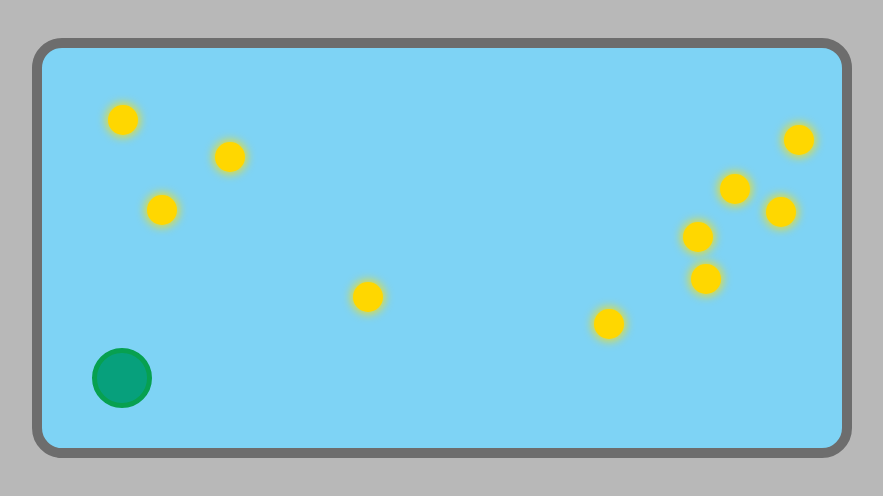
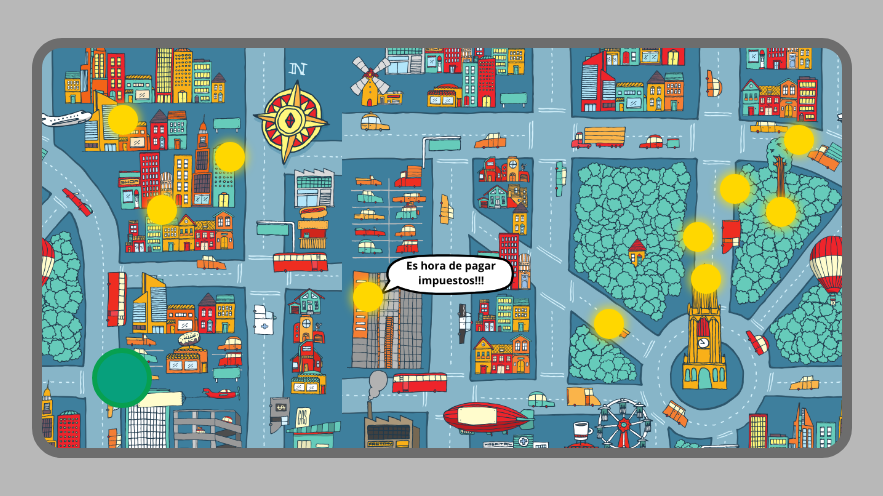
Before and after one commit to NataKaz/Juego-POO-2.0, a plain HTML site: page index.html in a window 1280 px wide. Shown: the part 192-688 px from the top of the page, without its empty margins (198-1081 px from the left). Drawn offline with Linux system fonts and the light colour scheme.

Commit message:
Adding a moving city background

```diff
--- a/style.css
+++ b/style.css
@@ -37,3 +37,22 @@ body {
     border-radius: 50%;
     box-shadow: 0 0 10px 2px rgba(255, 223, 0, 0.8);
   }
+  @keyframes moveBackground {
+    from {
+      background-position: 0 0;
+    }
+    to {
+      background-position: -1000px 0;
+    }
+  }
+
+  #game-container {
+  position: relative;  /* ✅ Добавлено */
+  width: 800px;
+  height: 400px;
+  margin: 20px auto;
+  border: 10px solid #6d6d6d;
+  background: url("city.png") repeat-x;  /* ✅ Убедись, что изображение загружается */
+  background-size: cover;
+  animation: moveBackground 10s linear infinite; /* ✅ Двигаем фон */
+}
```
Also changed, not shown: city.png (added), 1 other file.
